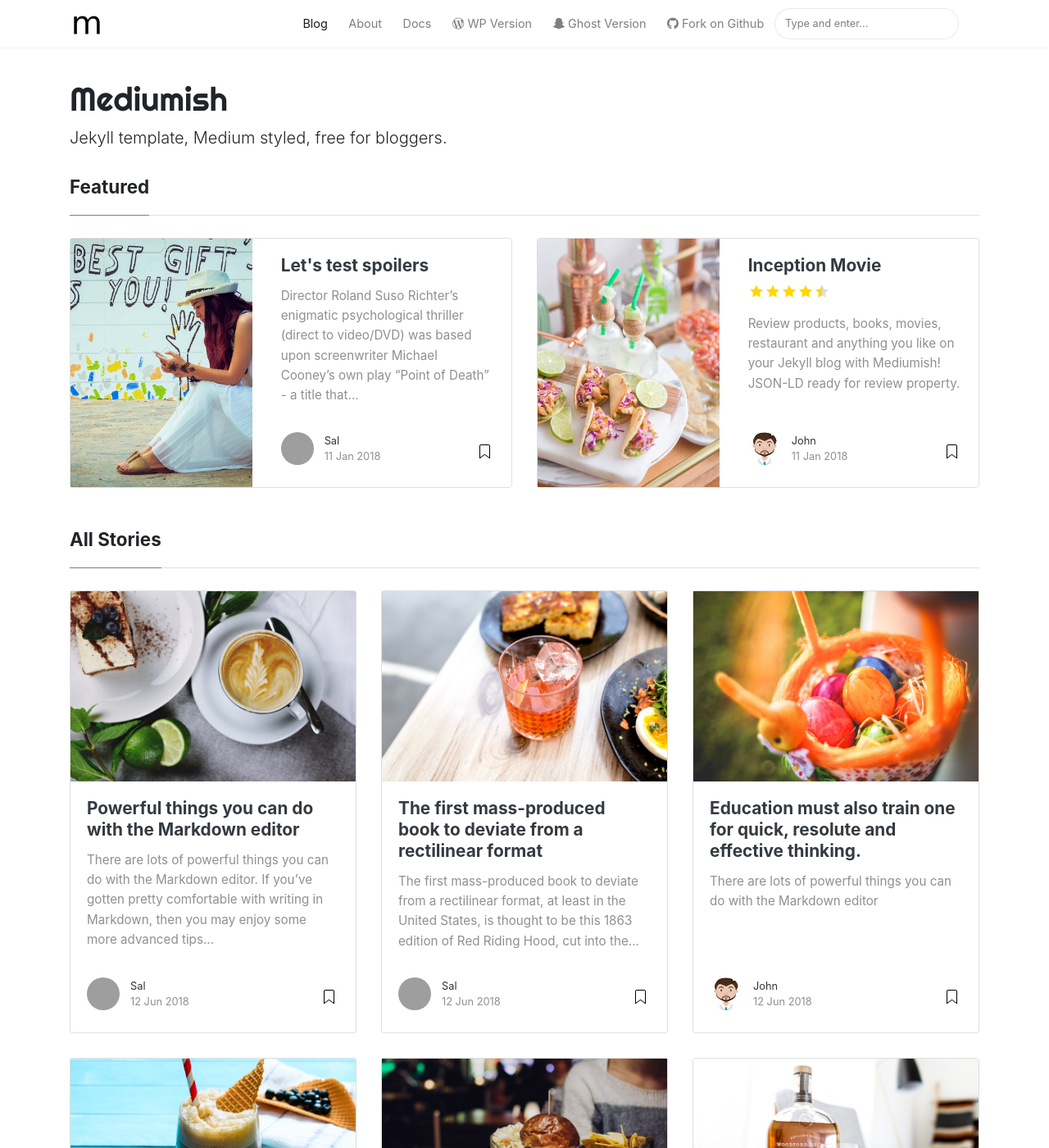
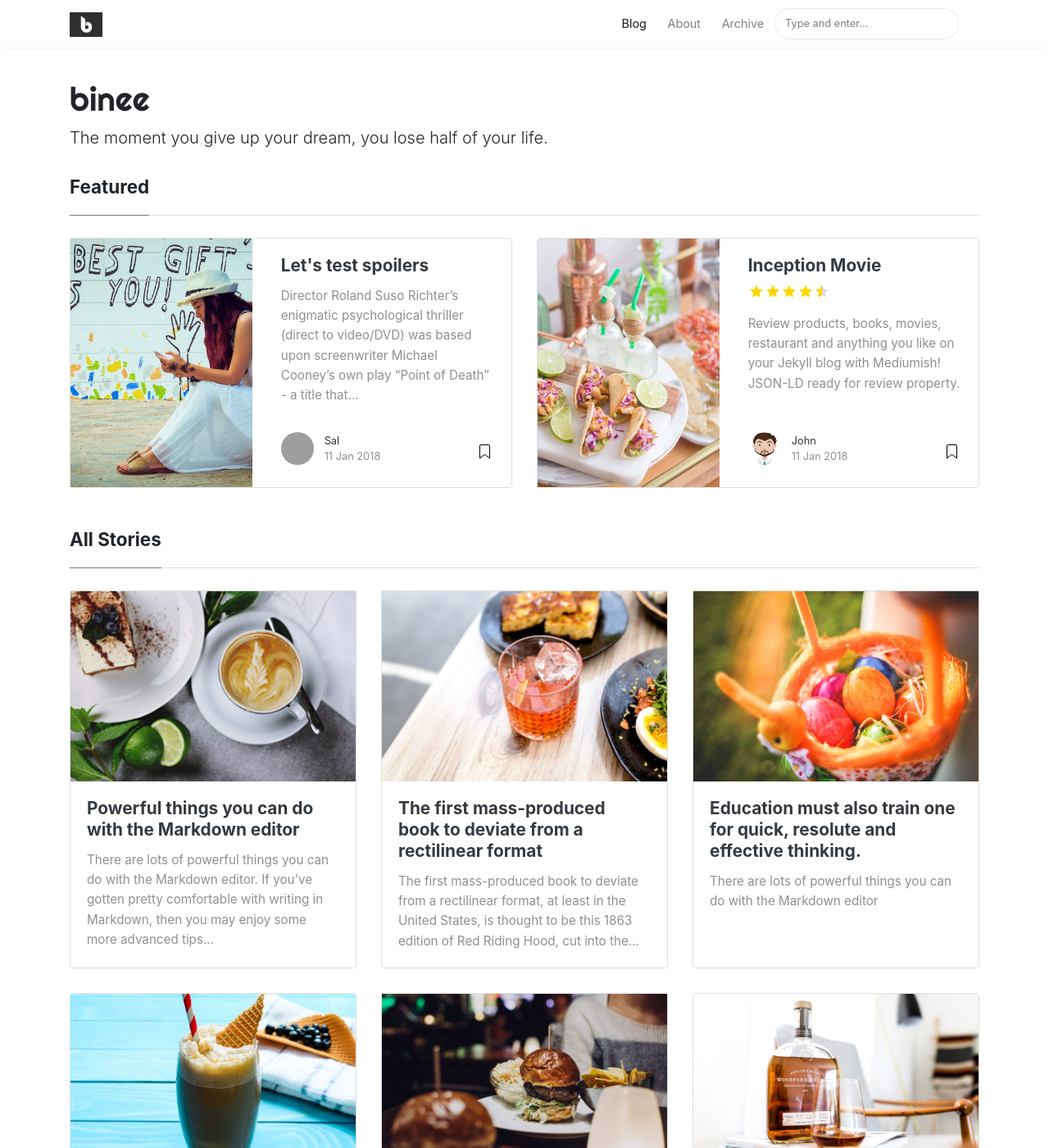
Before and after one commit to binee108/binee108.github.io, a Jekyll site: the page built from index.html, in a window 1280 px wide and 1400 px high. Shown: the whole window at 82% size. Built offline with Jekyll 4.4.1, drawn with Linux system fonts in a browser that asks for light colours; nearby versions of some CDN libraries; the list of posts is cut into pages by our own code; some of the changed text lies outside the part shown; grey boxes are pictures that could not be loaded.

Commit message:
change config & logo

```diff
--- a/_config.yml
+++ b/_config.yml
@@ -1,7 +1,7 @@
 # Site
-name: "Mediumish"
-title: "Mediumish"
-description: "Jekyll template, Medium styled, free for bloggers."
+name: "binee"
+title: "binee"
+description: "The moment you give up your dream, you lose half of your life."
 logo: 'assets/images/logo.png'
 favicon: 'assets/images/logo.png'
 baseurl: /
@@ -13,6 +13,14 @@ permalink: /:title/
 
 # Authors
 authors:
+  binee:
+    name: Jeong Jong Bin
+    display_name: binee
+    gravatar: e56154546cf4be74e393c62d1ae9f9d4
+    email: binee108@gmail.com
+    web: https://binee108.github.io
+    twitter: https://twitter.com/
+    description: "This is the optimist"
   sal:
     name: Sal
     display_name: Sal
--- a/_includes/postbox.html
+++ b/_includes/postbox.html
@@ -27,7 +27,7 @@
             </h2>
             <h4 class="card-text">{{ post.excerpt | strip_html | truncatewords:30 }}</h4>
         </div>
-        <div class="card-footer bg-white">
+<!--         <div class="card-footer bg-white">
             <div class="wrapfooter">
                 {% if post.author %}
                 <span class="meta-footer-thumb">
@@ -45,7 +45,7 @@
                 <span class="post-read-more"><a href="{{ site.baseurl }}{{ post.url }}" title="Read Story"><svg class="svgIcon-use" width="25" height="25" viewbox="0 0 25 25"><path d="M19 6c0-1.1-.9-2-2-2H8c-1.1 0-2 .9-2 2v14.66h.012c.01.103.045.204.12.285a.5.5 0 0 0 .706.03L12.5 16.85l5.662 4.126a.508.508 0 0 0 .708-.03.5.5 0 0 0 .118-.285H19V6zm-6.838 9.97L7 19.636V6c0-.55.45-1 1-1h9c.55 0 1 .45 1 1v13.637l-5.162-3.668a.49.49 0 0 0-.676 0z" fill-rule="evenodd"></path></svg></a></span>
                 <div class="clearfix"></div>
             </div>
-        </div>
+        </div> -->
     </div>
 </div>
 <!-- end post -->
--- a/_layouts/default.html
+++ b/_layouts/default.html
@@ -76,19 +76,7 @@ ga('send', 'pageview');
                 </li>
 
                 <li class="nav-item">
-                <a target="_blank" class="nav-link" href="https://bootstrapstarter.com/bootstrap-templates/template-mediumish-bootstrap-jekyll/"> Docs</a>
-                </li>
-
-                <li class="nav-item">
-                <a target="_blank" class="nav-link" href="https://www.wowthemes.net/themes/mediumish-wordpress/"><i class="fab fa-wordpress-simple"></i> WP Version</a>
-                </li>
-
-                <li class="nav-item">
-                <a target="_blank" class="nav-link" href="https://www.wowthemes.net/themes/mediumish-ghost/"><i class="fab fa-snapchat-ghost"></i> Ghost Version</a>
-                </li>
-
-                <li class="nav-item">
-                <a target="_blank" class="nav-link" href="https://github.com/wowthemesnet/mediumish-theme-jekyll"><i class="fab fa-github"></i> Fork on Github</a>
+                <a class="nav-link" href="{{ site.baseurl }}/archive">Archive</a>
                 </li>
 
                 {% include search-lunr.html %}
```
Also changed, not shown: _pages/about.md (+2 -22 lines), assets/images/logo.png, assets/images/logo_back.png (added).
